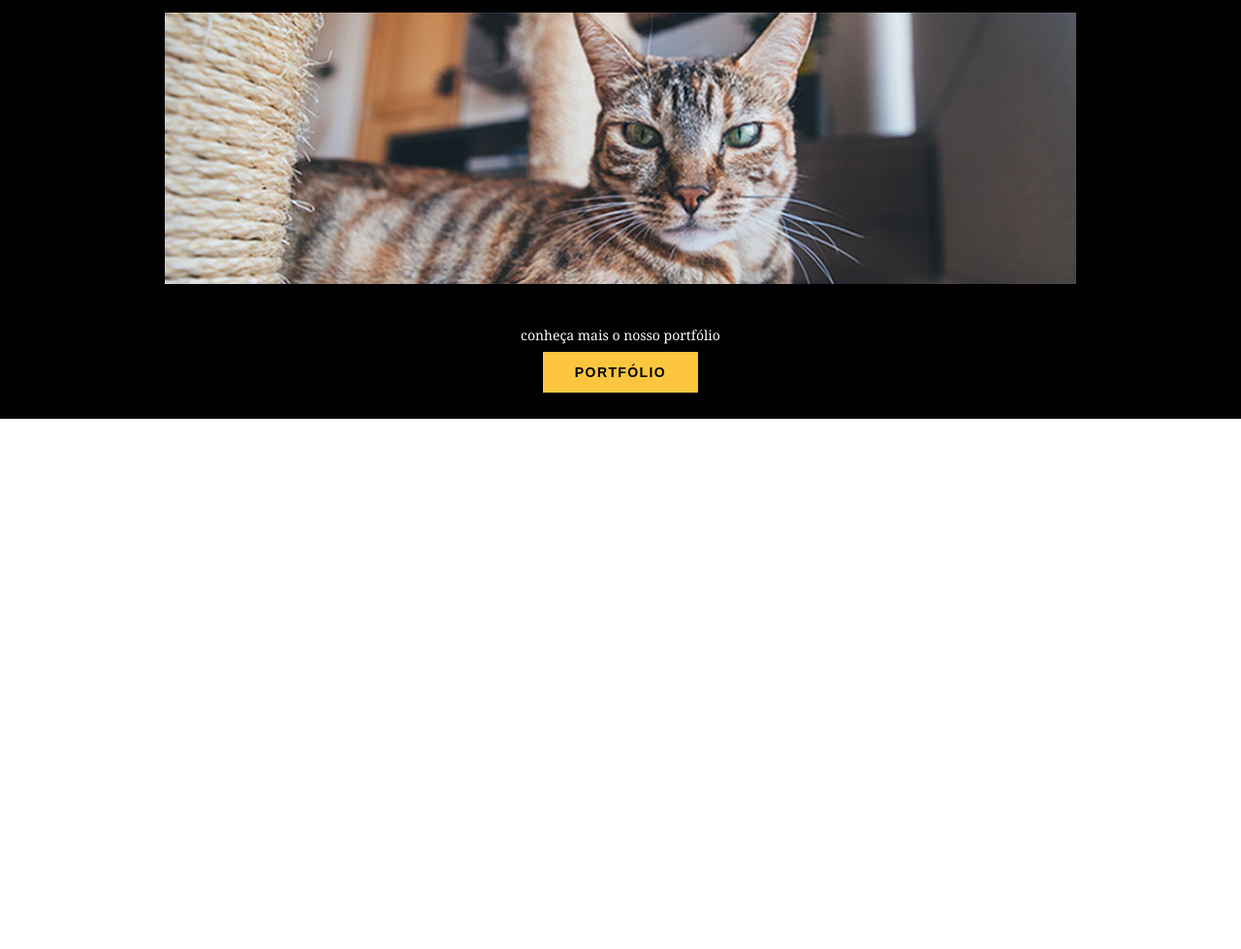
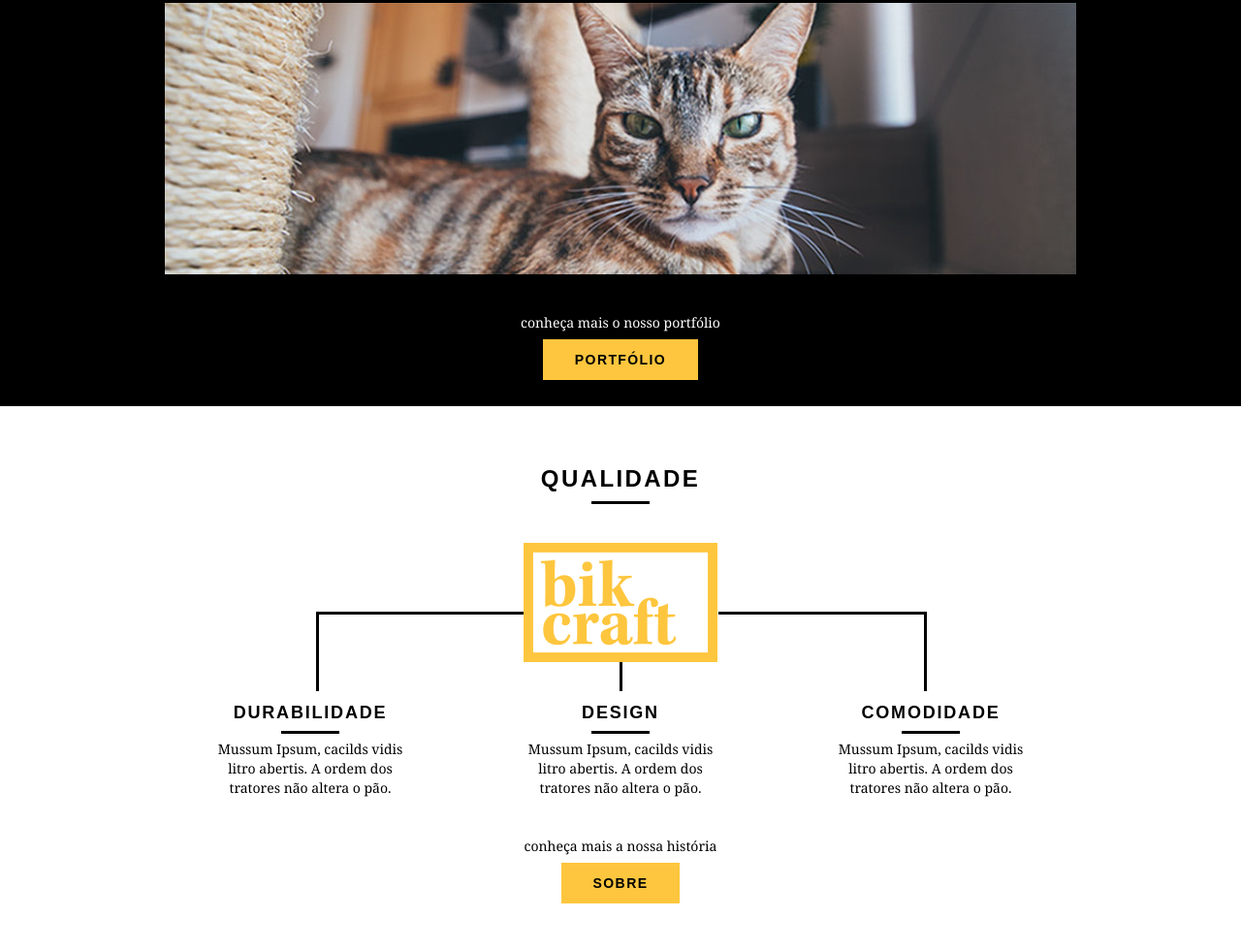
Before and after one commit to motagit/catnip-website, a plain HTML site: page index.html in a window 1280 px wide. Shown: the part 1519-2498 px from the top of the page at 97% size. Before the commit the page ends 1951 px from the top, so only its background shows below. Drawn offline with Linux system fonts and the light colour scheme.

Commit message:
Home Quality

```diff
--- a/css/style.css
+++ b/css/style.css
@@ -8,6 +8,10 @@ p {
 	font-family: Georgia, "Times New Roman", sans-serif;
 	font-size: 14px;
 	line-height: 20px;
+}
+
+img {
+	display: block;
 }
 
 .btn {
@@ -92,7 +96,7 @@ p {
 	height: 400px;
 	background: url("../img/bg-home2.jpg") no-repeat;
 	background-size: cover;
-	margin-top: 96px;
+	margin-top: 92px;
 	padding-top: 80px;
 	text-align: center;
 }
@@ -195,3 +199,52 @@ p {
 .portfolio .call p {
 	color: #FFF;
 }
+
+/* Qualidade */
+
+.qualidade {
+	padding:60px 0;
+}
+
+.qualidade:after {
+	content: "";
+	width: 634px;
+	height: 83px;
+	display: block;
+	background: url("../img/linhasqualidade.png") no-repeat center;
+	position: absolute;
+	top: 211px;
+	right: 162px;
+	z-index: -1;
+}
+
+.qualidade img {
+	margin: 0 auto;
+}
+
+.qualidade_lista {
+	padding-top: 20px;
+}
+
+.qualidade_lista li {
+	text-align: center;
+	padding: 0 40px;
+}
+
+.qualidade_lista li h3 {
+	font-weight: bold;
+	font-size: 18px;
+	line-height: 25px;
+	text-transform: uppercase;
+	letter-spacing: .1em;
+	margin-top:20px;
+}
+
+.qualidade_lista li h3:after{
+	content: "";
+	display: block;
+	width: 60px;
+	height: 3px;
+	background: #000;
+	margin: 6px auto;
+}
--- a/index.html
+++ b/index.html
@@ -73,7 +73,6 @@
 				<p>clique aqui e veja mais detalhes</p>
 				<a href="produtos.html" class="btn">Produtos</a>
 			</div>
-
 		</section>
 		<!-- Fecha Produtos	-->
 
@@ -93,5 +92,28 @@
 			</div>
 		</section>
 
+		<section class="qualidade container">
+			<h2 class="subtitulo">Qualidade</h2>
+			<img src="img/logoamarelamaior.png" alt="Catnip">
+			<ul class="qualidade_lista">
+				<li class="grid-1-3">
+					<h3>Durabilidade</h3>
+					<p>Mussum Ipsum, cacilds vidis litro abertis. A ordem dos tratores não altera o pão.</p>
+				</li>
+				<li class="grid-1-3">
+					<h3>Design</h3>
+					<p>Mussum Ipsum, cacilds vidis litro abertis. A ordem dos tratores não altera o pão.</p>
+				</li>
+				<li class="grid-1-3">
+					<h3>Comodidade</h3>
+					<p>Mussum Ipsum, cacilds vidis litro abertis. A ordem dos tratores não altera o pão.</p>
+				</li>
+			</ul>
+			<div class="call">
+					<p>conheça mais a nossa história</p>
+					<a href="sobre.html" class="btn">Sobre</a>
+				</div>
+		</section>
+
 	</body>
 </html>
```
